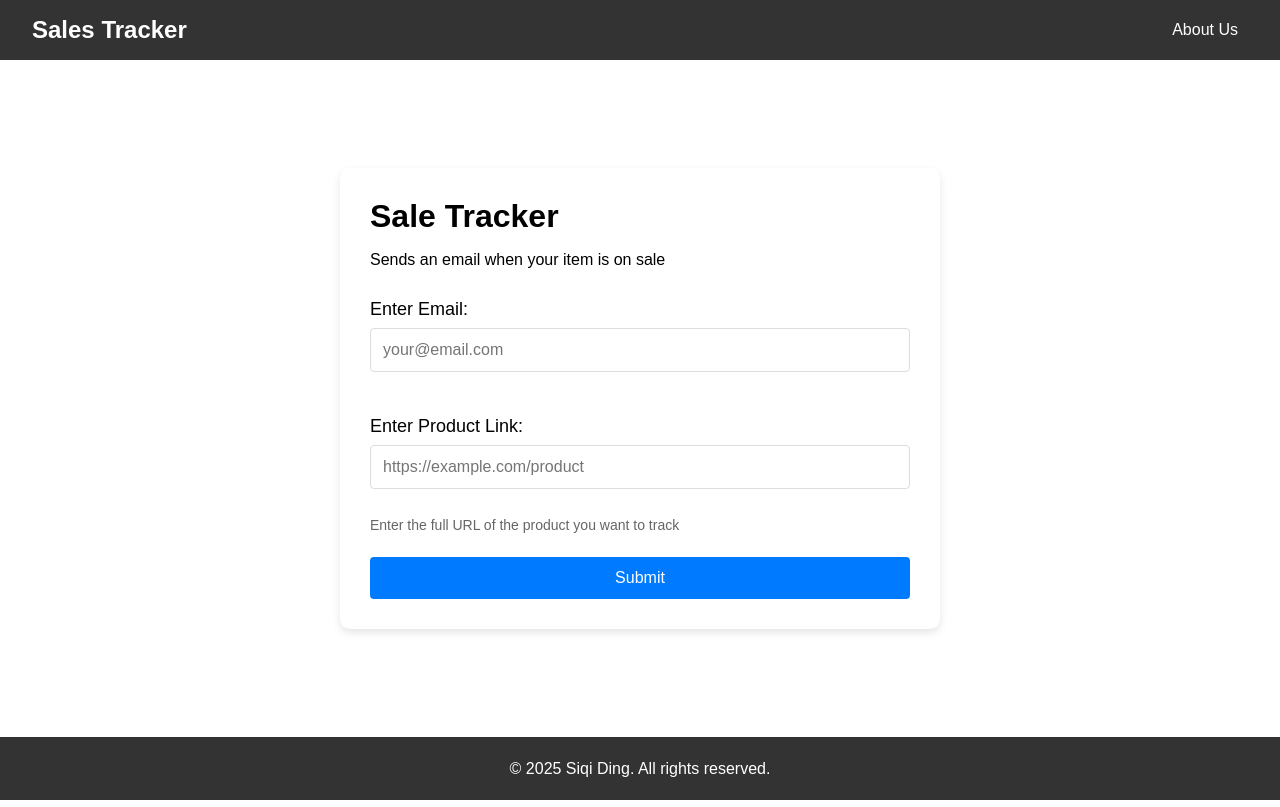
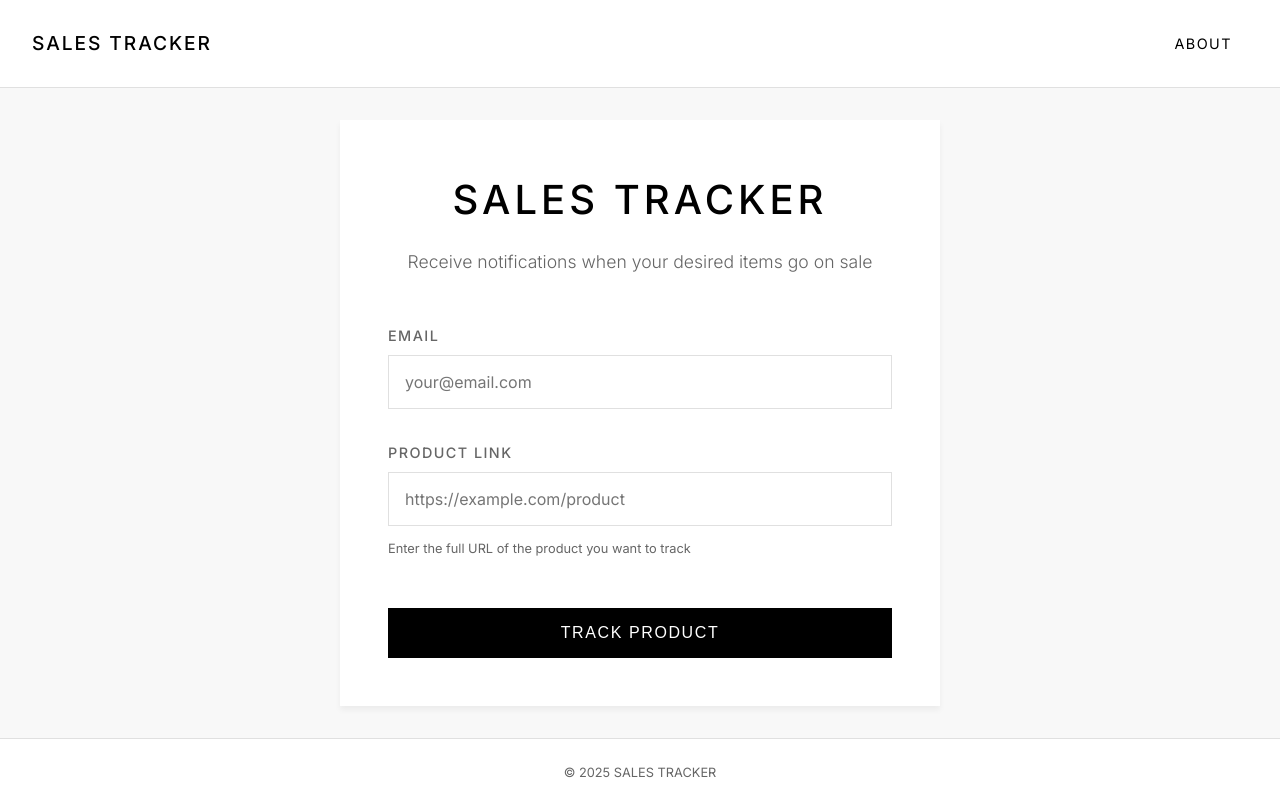
Before and after one commit to developer-az/SalesTracker, a Flask app: page / in a window 1280 px wide. Run offline with Flask 3, Linux system fonts and the light colour scheme.

Commit message:
Styling Overhaul

```diff
--- a/static/styles.css
+++ b/static/styles.css
@@ -1,45 +1,75 @@
+:root {
+  --primary-color: #000000;
+  --secondary-color: #ffffff;
+  --accent-color: #666666;
+  --error-color: #ff4444;
+  --success-color: #00c853;
+  --background-color: #f8f8f8;
+  --input-border: #e0e0e0;
+  --hover-color: #333333;
+}
+
+* {
+  margin: 0;
+  padding: 0;
+  box-sizing: border-box;
+}
+
+body {
+  font-family: 'Inter', sans-serif;
+  background-color: var(--background-color);
+  color: var(--primary-color);
+  line-height: 1.6;
+}
+
 .webpage {
-  margin: 0; /*idk why this is needed but it fixes the gaps*/
   display: flex;
   flex-direction: column;
-  justify-content: space-between;
   min-height: 100vh;
-  font-family: Arial, sans-serif;
 }
 
+/* Header Styles */
 .header {
   display: flex;
-  flex-direction: row;
   justify-content: space-between;
   align-items: center;
-  background-color: #333;
-  padding: 1rem 2rem;
+  padding: 1.5rem 2rem;
+  background-color: var(--secondary-color);
+  border-bottom: 1px solid var(--input-border);
 }
 
 .logo-text {
-  color: #fff;
-  font-size: 24px;
-  font-weight: bold;
-  text-decoration: none;
+  font-size: 1.2rem;
+  font-weight: 500;
+  letter-spacing: 0.1em;
 }
 
 .dropdown {
-  color: #fff;
-  display: flex;
-  flex-direction: column;
-  align-items: center;
   position: relative;
+}
+
+.about-us {
+  cursor: pointer;
+  font-size: 0.9rem;
+  letter-spacing: 0.1em;
+  padding: 0.5rem 1rem;
+  transition: all 0.3s ease;
+}
+
+.about-us:hover {
+  background-color: var(--background-color);
 }
 
 .dropdown-content {
   display: none;
   position: absolute;
-  background-color: #787878;
-  z-index: 1;
-  padding: 15px;
-  border-radius: 5px;
-  transform: translateY(35%);
+  right: 0;
+  top: 100%;
+  background-color: var(--secondary-color);
   min-width: 200px;
+  box-shadow: 0 4px 6px rgba(0, 0, 0, 0.1);
+  padding: 1rem 0;
+  margin-top: 0.5rem;
 }
 
 .dropdown-content.show {
@@ -47,177 +77,179 @@
 }
 
 .dropdown-content .linkedIn {
-  color: #fff;
+  display: block;
+  padding: 0.8rem 1.5rem;
+  color: var(--primary-color);
   text-decoration: none;
-  display: block;
-  padding: 8px 0;
-  transition: color 0.3s ease;
+  transition: all 0.3s ease;
 }
 
 .dropdown-content .linkedIn:hover {
-  color: #007bff;
-  text-decoration: none;
+  background-color: var(--background-color);
+  color: var(--accent-color);
 }
 
-.about-us {
-  cursor: pointer;
-  padding: 5px 10px;
-  border-radius: 4px;
-  transition: background-color 0.3s ease;
+/* Main Content */
+.main-content {
+  flex: 1;
+  display: flex;
+  justify-content: center;
+  align-items: center;
+  padding: 2rem;
 }
 
-.about-us:hover {
-  background-color: #444;
-}
-
-.form {
-  position: relative;
-  margin: 20px auto;
-  background-color: #ffffff;
-  padding: 30px;
-  border-radius: 10px;
-  box-shadow: 0 4px 8px rgba(0, 0, 0, 0.1);
+.form-container {
+  background-color: var(--secondary-color);
+  padding: 3rem;
   width: 100%;
   max-width: 600px;
-  box-sizing: border-box;
-}
-
-.form label {
-  display: block;
-  margin-bottom: 10px;
-  font-size: 18px;
-  font-weight: bold;
-}
-
-.form input {
-  width: 100%;
-  padding: 10px;
-  margin-bottom: 20px;
-  border: 1px solid #ccc;
-  border-radius: 5px;
-  font-size: 16px;
-  box-sizing: border-box;
-}
-
-.form button {
-  background-color: #007bff;
-  color: #fff;
-  padding: 10px 20px;
-  border: none;
-  border-radius: 5px;
-  cursor: pointer;
-  font-size: 16px;
-}
-
-.form button:hover {
-  background-color: #0056b3;
+  box-shadow: 0 4px 6px rgba(0, 0, 0, 0.05);
 }
 
 .welcome-content {
-  margin-bottom: 30px;
+  text-align: center;
+  margin-bottom: 3rem;
 }
 
 .welcome-content h1 {
-  margin: 0;
+  font-size: 2.5rem;
+  font-weight: 500;
+  letter-spacing: 0.1em;
+  margin-bottom: 1rem;
 }
 
-#button {
-  display: none;
-  position: fixed;
-  bottom: 20px;
-  right: 30px;
-  z-index: 99;
-  border: none;
-  outline: none;
-  background-color: red;
-  color: white;
-  cursor: pointer;
-  padding: 15px;
-  border-radius: 10px;
-  font-size: 18px;
+.subtitle {
+  color: var(--accent-color);
+  font-size: 1.1rem;
+  font-weight: 300;
 }
 
-#button:hover {
-  background-color: #555;
-}
-
-.footer {
-  background-color: #333;
-  color: #fff;
-  text-align: center;
-  padding-top: 0.5%;
-  padding-bottom: 0.5%;
+/* Form Styles */
+.premium-form {
+  display: flex;
+  flex-direction: column;
+  gap: 2rem;
 }
 
 .form-group {
-  margin-bottom: 1.5rem;
+  display: flex;
+  flex-direction: column;
+  gap: 0.5rem;
 }
 
 .form-group label {
-  display: block;
-  margin-bottom: 0.5rem;
+  font-size: 0.9rem;
   font-weight: 500;
+  letter-spacing: 0.1em;
+  color: var(--accent-color);
 }
 
 .form-group input {
-  width: 100%;
-  padding: 0.75rem;
-  border: 1px solid #ddd;
-  border-radius: 4px;
+  padding: 1rem;
+  border: 1px solid var(--input-border);
+  border-radius: 0;
   font-size: 1rem;
-  transition: border-color 0.3s ease;
+  font-family: 'Inter', sans-serif;
+  transition: all 0.3s ease;
 }
 
 .form-group input:focus {
   outline: none;
-  border-color: #007bff;
-  box-shadow: 0 0 0 2px rgba(0, 123, 255, 0.25);
+  border-color: var(--primary-color);
+  background-color: var(--background-color);
 }
 
 .help-text {
-  display: block;
-  margin-top: 0.5rem;
-  font-size: 0.875rem;
-  color: #666;
+  font-size: 0.8rem;
+  color: var(--accent-color);
+  margin-top: 0.3rem;
 }
 
+.submit-button {
+  background-color: var(--primary-color);
+  color: var(--secondary-color);
+  padding: 1rem;
+  border: none;
+  font-size: 1rem;
+  font-weight: 500;
+  letter-spacing: 0.1em;
+  cursor: pointer;
+  transition: all 0.3s ease;
+  margin-top: 1rem;
+}
+
+.submit-button:hover {
+  background-color: var(--hover-color);
+}
+
+/* Message Styles */
 .message {
   padding: 1rem;
-  margin-bottom: 1rem;
-  border-radius: 4px;
+  margin-bottom: 1.5rem;
+  font-size: 0.9rem;
   font-weight: 500;
 }
 
 .message.error {
-  background-color: #fee2e2;
-  border: 1px solid #fecaca;
-  color: #dc2626;
+  background-color: #fff5f5;
+  border-left: 4px solid var(--error-color);
+  color: var(--error-color);
 }
 
 .message.success {
-  background-color: #dcfce7;
-  border: 1px solid #bbf7d0;
-  color: #16a34a;
+  background-color: #f5fff7;
+  border-left: 4px solid var(--success-color);
+  color: var(--success-color);
 }
 
-button[type="submit"] {
-  width: 100%;
-  padding: 0.75rem;
-  background-color: #007bff;
-  color: white;
+/* Scroll to Top Button */
+#button {
+  display: none;
+  position: fixed;
+  bottom: 2rem;
+  right: 2rem;
+  background-color: var(--primary-color);
+  color: var(--secondary-color);
+  width: 40px;
+  height: 40px;
   border: none;
-  border-radius: 4px;
-  font-size: 1rem;
-  font-weight: 500;
+  border-radius: 50%;
   cursor: pointer;
-  transition: background-color 0.3s ease;
+  font-size: 1.2rem;
+  transition: all 0.3s ease;
+  z-index: 1000;
 }
 
-button[type="submit"]:hover {
-  background-color: #0056b3;
+#button:hover {
+  background-color: var(--hover-color);
+  transform: translateY(-2px);
 }
 
-button[type="submit"]:disabled {
-  background-color: #ccc;
-  cursor: not-allowed;
+/* Footer */
+.footer {
+  background-color: var(--secondary-color);
+  padding: 1.5rem;
+  text-align: center;
+  font-size: 0.8rem;
+  color: var(--accent-color);
+  border-top: 1px solid var(--input-border);
 }
+
+/* Responsive Design */
+@media (max-width: 768px) {
+  .form-container {
+    padding: 2rem;
+  }
+
+  .welcome-content h1 {
+    font-size: 2rem;
+  }
+
+  .header {
+    padding: 1rem;
+  }
+
+  .logo-text {
+    font-size: 1rem;
+  }
+}
--- a/templates/index.html
+++ b/templates/index.html
@@ -3,49 +3,41 @@
   <head>
     <meta charset="UTF-8" />
     <meta name="viewport" content="width=device-width, initial-scale=1.0" />
-    <title>Sale Tracker</title>
-    <link
-      rel="stylesheet"
-      href="{{ url_for('static', filename='styles.css') }}"
-    />
+    <title>Sales Tracker</title>
+    <link rel="stylesheet" href="{{ url_for('static', filename='styles.css') }}" />
     <link rel="icon" type="image/x-icon" href="{{ url_for('static', filename='favicon.ico') }}">
+    <link rel="preconnect" href="https://fonts.googleapis.com">
+    <link rel="preconnect" href="https://fonts.gstatic.com" crossorigin>
+    <link href="https://fonts.googleapis.com/css2?family=Inter:wght@300;400;500;600&display=swap" rel="stylesheet">
   </head>
 
   <body class="webpage">
     <header class="header">
-      <div class="logo-text">Sales Tracker</div>
+      <div class="logo-text">SALES TRACKER</div>
       <div class="dropdown">
         <div class="about-us">
-          <span>About Us</span>
+          <span>ABOUT</span>
         </div>
         <div class="dropdown-content">
-          <a
-            class="linkedIn"
-            href="https://www.linkedin.com/in/siqi-ding-21b853236/"
-            target="_blank"
-            >Siqi Ding</a>
-          <a
-            class="linkedIn"
-            href="https://www.linkedin.com/in/anthony--zhou/"
-            target="_blank"
-            >Anthony Zhou</a>
+          <a class="linkedIn" href="https://www.linkedin.com/in/siqi-ding-21b853236/" target="_blank">Siqi Ding</a>
+          <a class="linkedIn" href="https://www.linkedin.com/in/anthony--zhou/" target="_blank">Anthony Zhou</a>
         </div>
       </div>
     </header>
 
-    <div class="form">
+    <main class="main-content">
+      <div class="form-container">
         <div class="welcome-content">
-        <h1>Sale Tracker</h1>
-        <p>Sends an email when your item is on sale</p>
+          <h1>SALES TRACKER</h1>
+          <p class="subtitle">Receive notifications when your desired items go on sale</p>
         </div>
 
-      <!-- Message containers -->
         <div id="error-message" class="message error" style="display: none;"></div>
         <div id="success-message" class="message success" style="display: none;"></div>
 
-      <form id="combinedForm">
+        <form id="combinedForm" class="premium-form">
           <div class="form-group">
-          <label for="email">Enter Email:</label>
+            <label for="email">EMAIL</label>
             <input
               type="email"
               id="email"
@@ -56,7 +48,7 @@
           </div>
 
           <div class="form-group">
-          <label for="productLink">Enter Product Link:</label>
+            <label for="productLink">PRODUCT LINK</label>
             <input
               type="url"
               id="productLink"
@@ -67,16 +59,17 @@
             <small class="help-text">Enter the full URL of the product you want to track</small>
           </div>
 
-        <button type="submit">Submit</button>
+          <button type="submit" class="submit-button">TRACK PRODUCT</button>
         </form>
       </div>
+    </main>
 
-    <button onclick="topFunction()" id="button" title="Go to top">Top</button>
+    <button onclick="topFunction()" id="button" title="Go to top">↑</button>
+
+    <footer class="footer">
+      <p>&copy; 2025 SALES TRACKER</p>
+    </footer>
 
     <script src="{{ url_for('static', filename='scripts.js') }}"></script>
-
-    <footer class="footer">
-      <p>&copy; 2025 Siqi Ding. All rights reserved.</p>
-    </footer>
   </body>
 </html>
```
Lines whose indentation alone changed are shown as unchanged.
